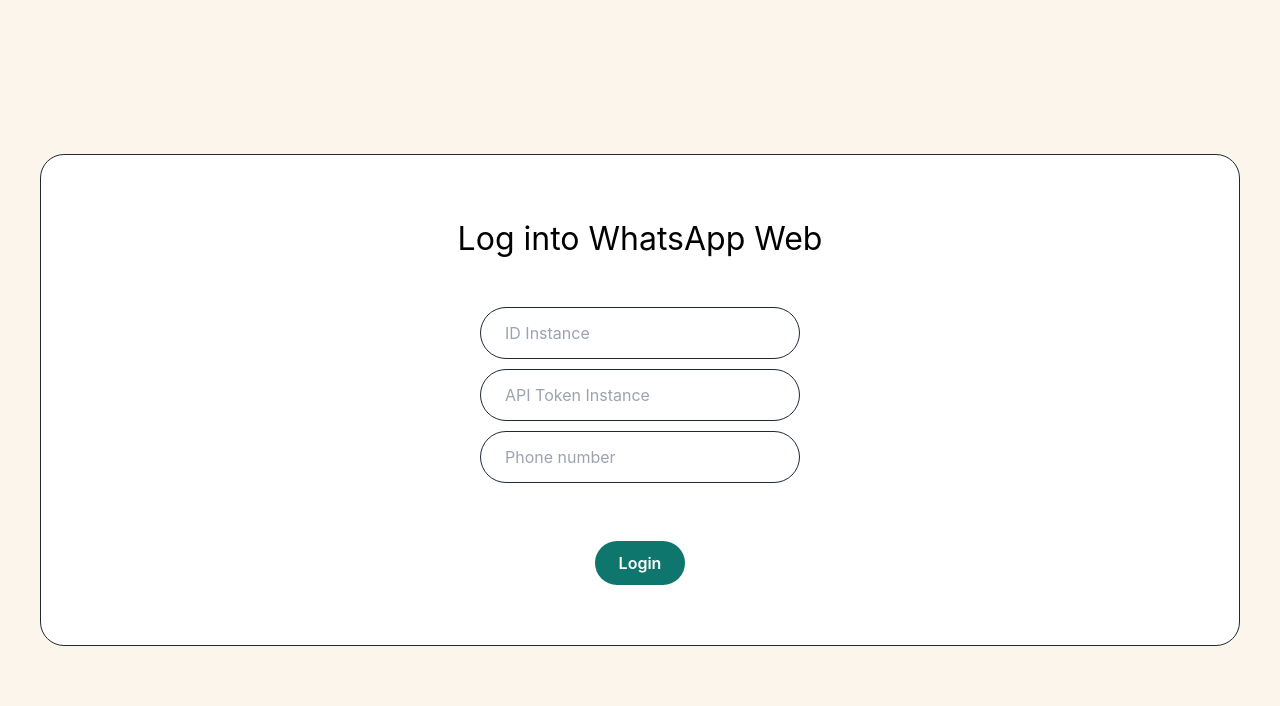
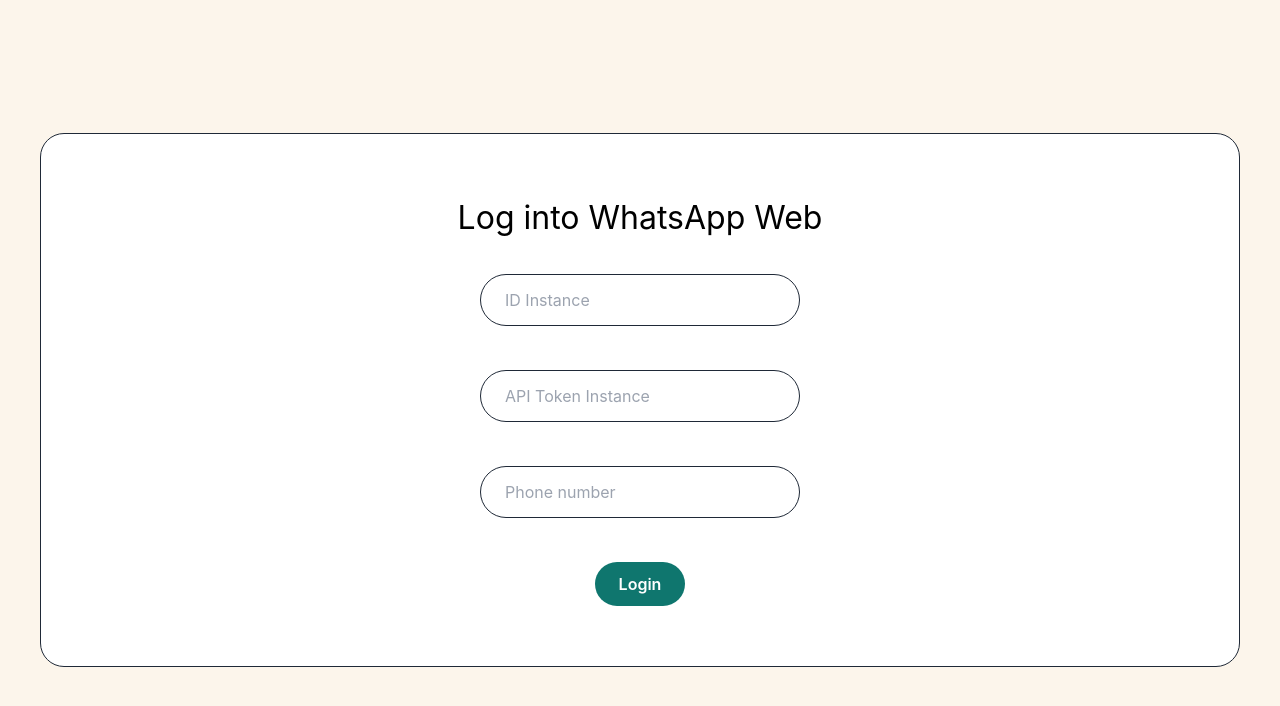
Before and after one commit to SvetlanaLevkovskaya/messageApp, a React (Vite) app: page / in a window 1280 px wide. Shown: the top 706 px of the page. Built offline with nearby package versions, Linux system fonts and the light colour scheme; no server answers.

Commit message:
feat: improve styles

```diff
--- a/src/components/LoginForm.tsx
+++ b/src/components/LoginForm.tsx
@@ -6,7 +6,6 @@
 
 import { validationSchema } from '../utils/validationSchema.ts'
 import { yupResolver } from '@hookform/resolvers/yup'
-
 
 interface FormData {
   idInstance: string
@@ -46,18 +45,19 @@
   }
 
   return (
-    <div className="w-full min-w-[504px] mx-auto px-[68px] py-[60px] bg-white rounded-3xl border border-gray-800 flex flex-col gap-3">
+    <div className="w-full min-w-[504px] mx-auto px-[68px] py-[60px] bg-white rounded-3xl border border-gray-800">
       <h1 className="text-[32px] text-center mb-8">Log into WhatsApp Web</h1>
-      <form onSubmit={handleSubmit(onSubmit)} className="space-y-2.5 text-center">
+      <form
+        onSubmit={handleSubmit(onSubmit)}
+        className="flex flex-col gap-5 text-center transition-all"
+      >
         <Input
-          type="text"
           placeholder="ID Instance"
           register={register('idInstance')}
           errors={errors.idInstance}
-         />
+        />
 
         <Input
-          type="text"
           placeholder="API Token Instance"
           register={register('apiTokenInstance')}
           errors={errors.apiTokenInstance}
@@ -68,12 +68,11 @@
           placeholder="Phone number"
           register={register('phoneNumber')}
           errors={errors.phoneNumber}
-          hasErrorContainer={true}
         />
 
         <button
           type="submit"
-          className={`px-6 bg-teal-700 text-white font-semibold py-2.5 rounded-full hover:bg-teal-800 transition ${isSubmitting && 'opacity-50 cursor-not-allowed'}`}
+          className={`px-6 bg-teal-700 text-white font-semibold py-2.5 rounded-full hover:bg-teal-800 w-fit mx-auto transition-all ${isSubmitting && 'opacity-50 cursor-not-allowed'}`}
           disabled={isSubmitting}
         >
           Login
--- a/src/services/clientApi.ts
+++ b/src/services/clientApi.ts
@@ -9,8 +9,8 @@
       console.error(error.message)
       errorMessage = error.message || error.response.statusText
     } else if (error.request) {
-      console.error('No Response Error:', error.request.statusText)
-      errorMessage = error.request.statusText || 'No Response from server'
+      console.error('No response Error:', error.request.statusText)
+      errorMessage = error.request.statusText || 'No response from server'
     }
   } else if (error instanceof Error) {
     console.error('Unknown Error:', error.message)
--- a/src/ui/Input/Input.tsx
+++ b/src/ui/Input/Input.tsx
@@ -1,36 +1,29 @@
 import { FieldError, UseFormRegisterReturn } from 'react-hook-form'
 
+type InputTypeNamespace = 'text' | 'tel'
+
 interface InputProps {
-  type: string
+  type?: InputTypeNamespace
   placeholder: string
   register: UseFormRegisterReturn<string>
   errors: FieldError | undefined
-  hasErrorContainer?: boolean
 }
 
-export const Input = ({
-  type,
-  placeholder,
-  register,
-  errors,
-  hasErrorContainer = false,
-}: InputProps) => (
-  <div>
+export const Input = ({ type = 'text', placeholder, register, errors }: InputProps) => (
+  <div className="transition-all">
     <input
       type={type}
       {...register}
-      className="w-[320px] h-[52px] pl-6 pt-[14.5px] pb-[15.5px] pr-2.5 text-base border border-gray-800 rounded-full focus:ring-1 focus:ring-teal-600 focus:outline-none"
+      className={`w-[320px] h-[52px] pl-6 pt-[14.5px] pb-[15.5px] pr-2.5 text-base border rounded-full border-gray-800 focus:border-teal-500 transition-all outline-none`}
       placeholder={placeholder}
     />
 
-
-      <div className={hasErrorContainer ? 'min-h-[48px]' : ''}>
-        {errors && (
-        <p className="text-rose-700 p-2 bg-rose-100 text-base mt-1.5 w-fit rounded-md mx-auto">
+    <div className={`min-h-[24px]`}>
+      {errors && (
+        <p className="text-rose-700 text-base w-fit rounded-md mx-auto transition-all">
           {errors.message}
         </p>
-        )}
-      </div>
-
+      )}
+    </div>
   </div>
 )
```
